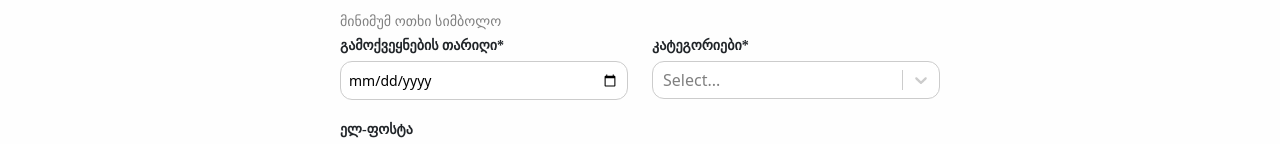
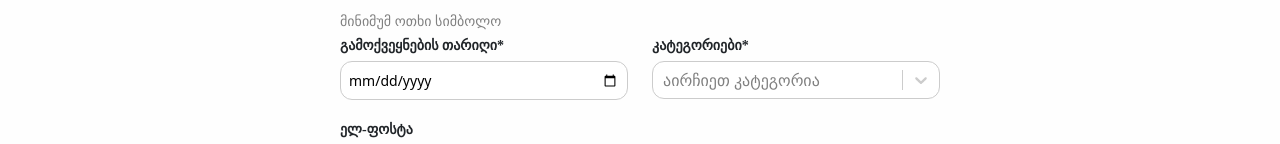
Before and after one commit to datoi/blogRedberry, a React (Create React App) app: page /addblog in a window 1280 px wide. Shown: the part 727-871 px from the top of the page. Built offline with nearby package versions, Linux system fonts and the light colour scheme; no server answers.

Commit message:
finished

```diff
--- a/src/components/addblog/AddBlog.js
+++ b/src/components/addblog/AddBlog.js
@@ -231,7 +231,9 @@
                                 </div>
                                 <div className="form-subfield">
                                     <label className="form-label" htmlFor="categories">კატეგორიები*</label>
-                                    <Select isMulti={true}
+                                    <Select
+                                        placeholder='აირჩიეთ კატეგორია'
+                                        isMulti={true}
                                             onChange={handleSelectInputChange}
                                             onMenuOpen={() => {}}
                                             onMenuClose={() => {}}
```
